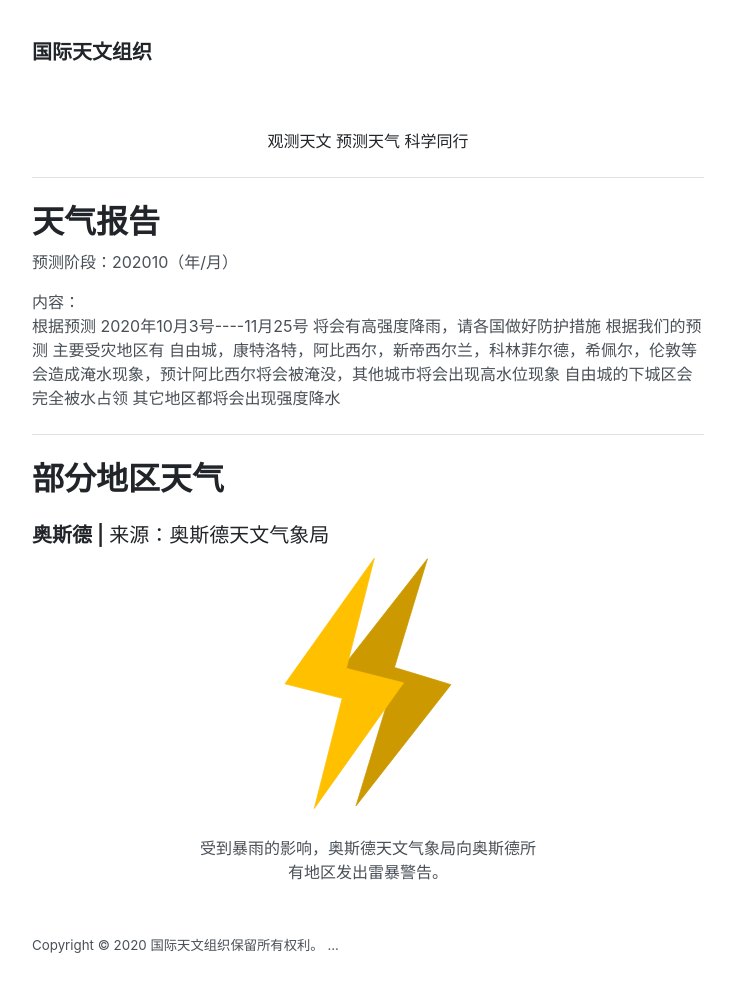
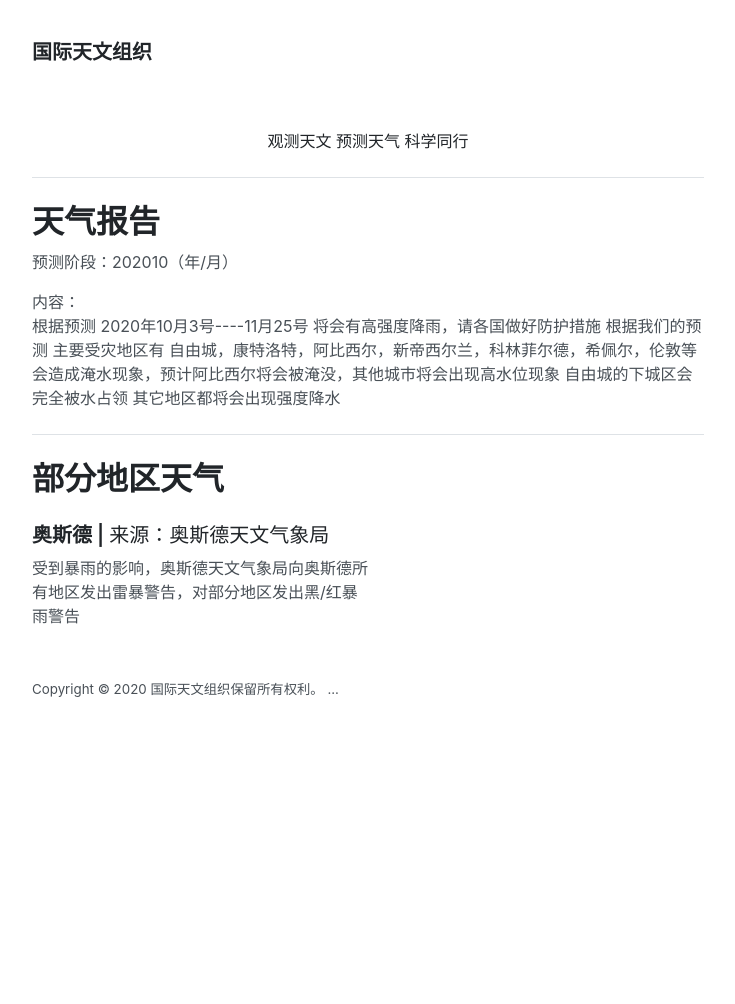
Before and after one commit to vunconf/vunconf.github.io, a Jekyll site: the page built from iao/index.html, in a window 1280 px wide. Shown: the whole page, without its empty margins (272-1007 px from the left). Built offline with Jekyll 4.4.1, drawn with Linux system fonts in a browser that asks for light colours; after the commit the page ends 900 px from its top, so only the background shows below that.

Commit message:
Update index.html

```diff
--- a/iao/index.html
+++ b/iao/index.html
@@ -13,6 +13,5 @@
 <h1>部分地区天气</h1>
 <h3>奥斯德 | <span style="font-weight: 400">来源：奥斯德天文气象局</span></h3>
 <div>
-  <img src="/assets/ThunderStormWarning_OSD.svg" style="width: 25%;margin: 0px auto; margin-bottom: 25px">
-  <p style="width: 50%;text-align: center; margin: 0px auto">受到暴雨的影响，奥斯德天文气象局向奥斯德所有地区发出雷暴警告。</p>
+  <p style="width: 50%;text-align: left;">受到暴雨的影响，奥斯德天文气象局向奥斯德所有地区发出雷暴警告，对部分地区发出黑/红暴雨警告</p>
 </div>
```
